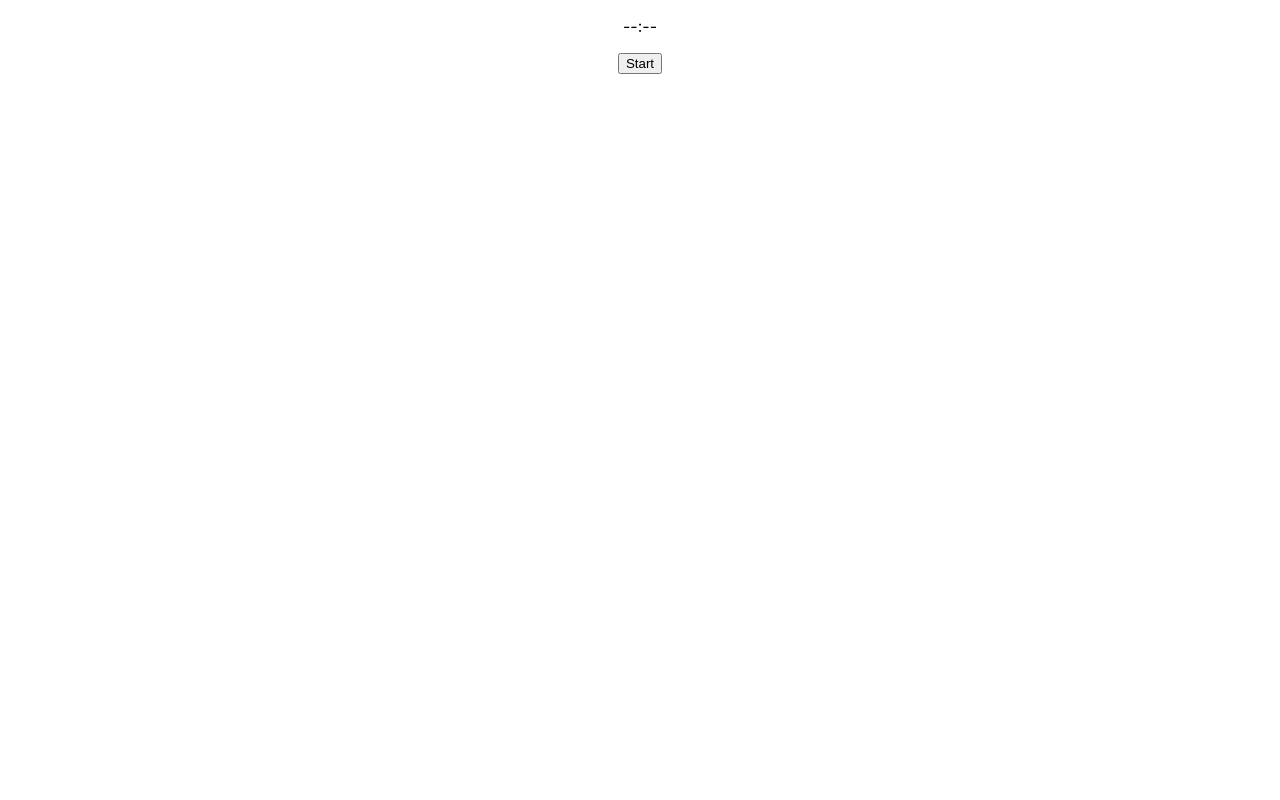
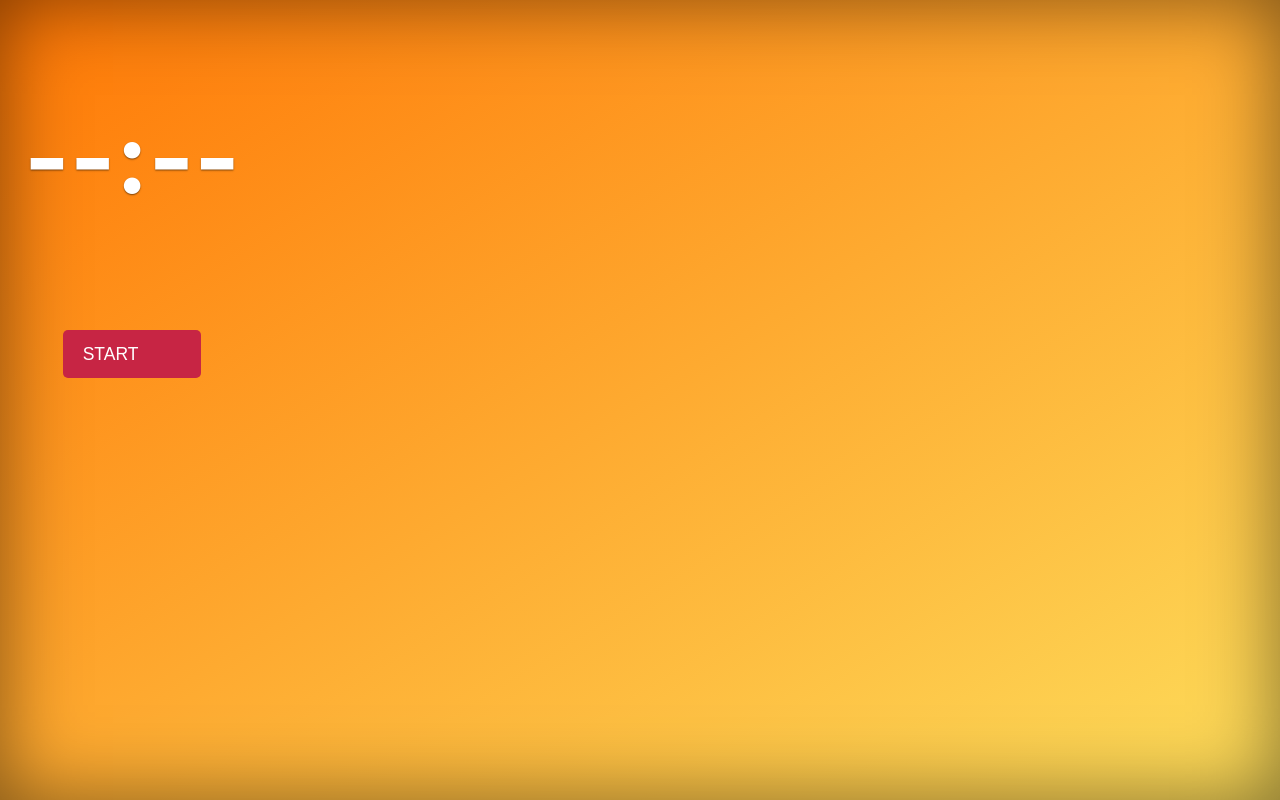
Before and after one commit to mlsvd/pair-programming-timer-web, a React (Create React App) app in the folder app/: page / in a window 1280 px wide. Built offline with nearby package versions, Linux system fonts and the light colour scheme.

Commit message:
Add some styling

```diff
--- a/app/src/App.css
+++ b/app/src/App.css
@@ -36,3 +36,226 @@
     transform: rotate(360deg);
   }
 }
+/* --- */
+@import url(https://maxcdn.bootstrapcdn.com/font-awesome/4.4.0/css/font-awesome.min.css);
+
+body, html {
+  /*background-image: url('../image/bg.png');*/
+  background-image: linear-gradient(to bottom right, #FF7705, #FDDD5B);
+}
+
+a,
+a:focus,
+a:hover {
+  color: #fff;
+}
+
+.hidden {
+  display: none;
+}
+
+.btn-secondary,
+.btn-secondary:hover,
+.btn-secondary:focus {
+  color: #333;
+  text-shadow: none;
+  background-color: #fff;
+  border: .05rem solid #fff;
+}
+
+html,
+body {
+  height: 100%;
+  background-color: #333;
+}
+
+body {
+  display: -ms-flexbox;
+  display: flex;
+  color: #fff;
+  text-shadow: 0 .05rem .1rem rgba(0, 0, 0, .5);
+  box-shadow: inset 0 0 5rem rgba(0, 0, 0, .5);
+}
+
+.txt-shadow {
+  text-shadow: 0 .05rem .1rem rgba(0, 0, 0, .5);
+}
+
+.cover-container {
+  max-width: 42em;
+}
+
+.masthead {
+  margin-bottom: 2rem;
+}
+
+.masthead-brand {
+  margin-bottom: 0;
+}
+
+.nav-masthead .nav-link {
+  padding: .25rem 0;
+  font-weight: 700;
+  color: rgba(255, 255, 255, .5);
+  background-color: transparent;
+  border-bottom: .25rem solid transparent;
+}
+
+.nav-masthead .nav-link:hover,
+.nav-masthead .nav-link:focus {
+  border-bottom-color: rgba(255, 255, 255, .25);
+}
+
+.nav-masthead .nav-link + .nav-link {
+  margin-left: 1rem;
+}
+
+.nav-masthead .active {
+  color: #fff;
+  border-bottom-color: #fff;
+}
+
+@media (min-width: 48em) {
+  .masthead-brand {
+    float: left;
+  }
+  .nav-masthead {
+    float: right;
+  }
+}
+
+.cover {
+  padding: 0 1.5rem;
+}
+.cover .btn-lg {
+  padding: .75rem 1.25rem;
+  font-weight: 700;
+}
+
+.footer {
+  color: rgba(255, 255, 255, .5);
+}
+
+.time-left {
+  font-size: 98px;
+  font-weight: bold;
+}
+
+.time-to-countdown-input input {
+  display: inline;
+  width: 110px;
+  background-color: transparent;
+  border: none;
+  outline: none;
+  color: #fff;
+  font-weight: bold;
+}
+
+.timer-button {
+  background-color: transparent;
+  border: none;
+  color: #ffffff;
+  cursor: pointer;
+  font-family: 'Poppins', Arial, sans-serif;
+  font-size: 17.5px;
+  font-weight: 500;
+  line-height: 48px;
+  margin: 15px 30px;
+  outline: none;
+  padding: 0 43px 0 0;
+  position: relative;
+  text-transform: uppercase;
+}
+
+.timer-button span {
+  background-color: #c72544;
+  border-radius: 5px 0 0 5px;
+  padding: 14px 20px;
+  -webkit-transition: all 0.15s ease-in;
+  transition: all 0.15s ease-in;
+}
+
+.pause-btn:after {
+  content: "\f04c";
+}
+
+.play-btn:after {
+  content: "\f04b";
+}
+
+.stop-btn:after {
+  content: "\f04d";
+}
+
+.timer-button:after {
+  font-family: FontAwesome;
+  /*content: "\f0da";*/
+  background-color: #c72544;
+  position: absolute;
+  right: 0%;
+  height: 48px;
+  padding: 0px 20px;
+  top: 0;
+  border-radius: 0 5px 5px 0;
+  -webkit-transition: all 0.15s ease-in;
+  transition: all 0.15s ease-in;
+}
+
+.timer-button:hover span,
+.timer-button.hover span {
+  background-color: #ba2340;
+}
+
+.timer-button:hover:after,
+.timer-button.hover:after {
+  margin-top: -5px;
+  background-color: #da3655;
+  box-shadow: -5px 10px 20px rgba(0, 0, 0, 0.5);
+}
+
+.form-radio
+{
+  -webkit-appearance: none;
+  -moz-appearance: none;
+  appearance: none;
+  display: inline-block;
+  position: relative;
+  background-color: #f1f1f1;
+  color: #666;
+  top: 10px;
+  height: 30px;
+  width: 30px;
+  border: 0;
+  border-radius: 50px;
+  cursor: pointer;
+  margin-right: 7px;
+  outline: none;
+}
+.form-radio:checked::before
+{
+  position: absolute;
+  font: 13px/1 'Open Sans', sans-serif;
+  left: 11px;
+  top: 7px;
+  content: '\02143';
+  transform: rotate(40deg);
+}
+.form-radio:hover
+{
+  background-color: #f7f7f7;
+}
+.form-radio:checked
+{
+  background-color: #ff3855;
+  color: #fff;
+}
+label
+{
+  font: 300 16px/1.7 'Open Sans', sans-serif;
+  cursor: pointer;
+}
+
+#counter-value-placeholder label {
+  margin: 6px;
+  padding: 6px;
+}
--- a/app/src/App.js
+++ b/app/src/App.js
@@ -5,9 +5,9 @@ import TimerControls from './components/TimerControls';
 
 function App() {
   return (
-    <div className="App">
+    <main role="main" className="App inner cover">
       <Timer />
-    </div>
+    </main>
   );
 }
 
--- a/app/src/components/TimerControls.js
+++ b/app/src/components/TimerControls.js
@@ -8,8 +8,8 @@ class TimerControls extends React.Component {
         if (this.props.status === 'paused') {
             return (
                 <p className="lead">
-                    <button id="continue-button" onClick={() => this.props.onContinueTimer()} className="timer-button play-btn hidden"><span>Continue</span></button>
-                    <button id="reset-button" onClick={() => this.props.onResetTimer()} className="timer-button stop-btn play-btn hidden"><span>Reset</span></button>
+                    <button id="continue-button" onClick={() => this.props.onContinueTimer()} className="timer-button play-btn"><span>Continue</span></button>
+                    <button id="reset-button" onClick={() => this.props.onResetTimer()} className="timer-button stop-btn play-btn"><span>Reset</span></button>
                 </p>
             );
         }
@@ -17,8 +17,8 @@ class TimerControls extends React.Component {
         if (this.props.status === 'started') {
             return (
                 <p className="lead">
-                    <button id="pause-button" onClick={() => this.props.onPauseTimer()} className="timer-button pause-btn hidden"><span>Pause</span></button>
-                    <button id="reset-button" onClick={() => this.props.onResetTimer()} className="timer-button stop-btn play-btn hidden"><span>Reset</span></button>
+                    <button id="pause-button" onClick={() => this.props.onPauseTimer()} className="timer-button pause-btn"><span>Pause</span></button>
+                    <button id="reset-button" onClick={() => this.props.onResetTimer()} className="timer-button stop-btn play-btn"><span>Reset</span></button>
                 </p>
             );
         }
@@ -26,7 +26,7 @@ class TimerControls extends React.Component {
         if (this.props.status === 'finished') {
             return (
                 <p className="lead">
-                    <button id="reset-button" onClick={() => this.props.onResetTimer()} className="timer-button stop-btn play-btn hidden"><span>Reset</span></button>
+                    <button id="reset-button" onClick={() => this.props.onResetTimer()} className="timer-button stop-btn play-btn"><span>Reset</span></button>
                 </p>
             );
         }
```
